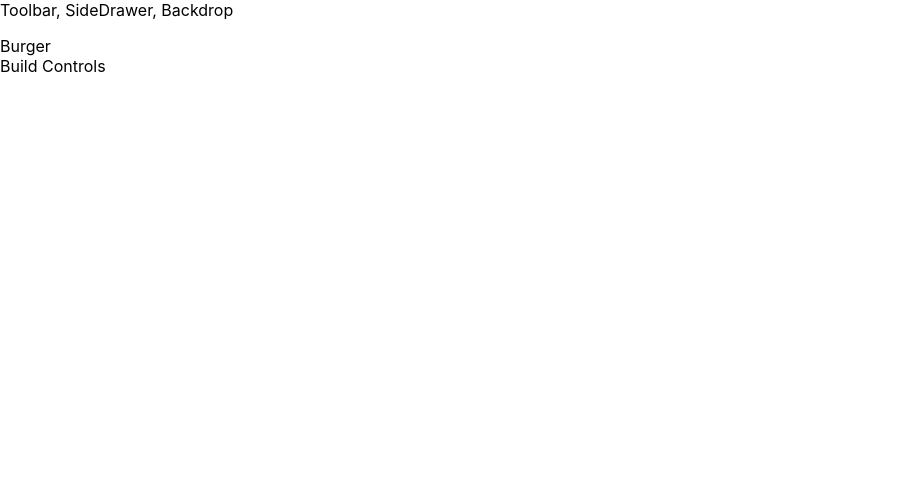
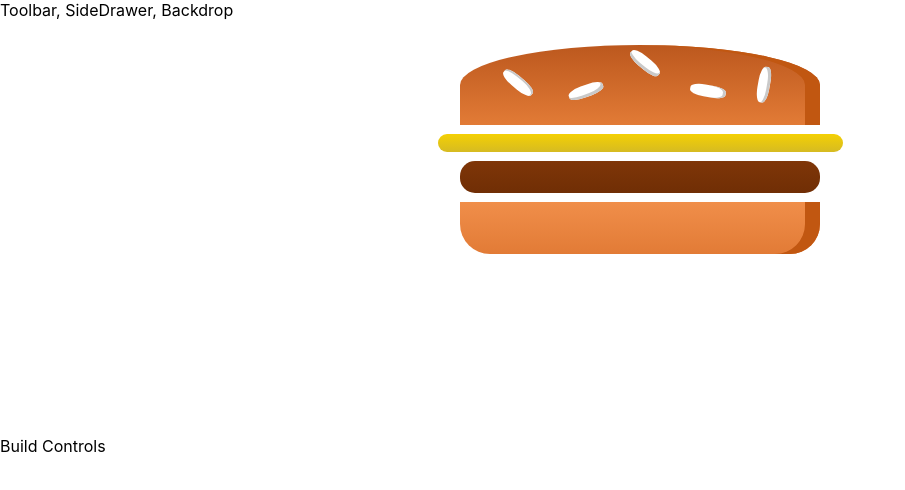
Before and after one commit to yanan5/udemy-burger-builder, a React app in the folder burder-builder/: page / in a window 1280 px wide. Shown: the top 490 px of the page, without its empty margins (0-905 px from the left). Built offline with nearby package versions, Linux system fonts and the light colour scheme.

Commit message:
added the static burger builder

```diff
--- a/burder-builder/src/App.js
+++ b/burder-builder/src/App.js
@@ -1,6 +1,6 @@
 import React from "react";
 import Layout from "./components/Layout/Layout";
-import BurgerBuilder from './components/BurgerBuilder/BurgerBuilder';
+import BurgerBuilder from './containers/BurgerBuilder/BurgerBuilder';
 
 function App() {
   return (
--- a/burder-builder/src/components/Burger/Burger.js
+++ b/burder-builder/src/components/Burger/Burger.js
@@ -0,0 +1,17 @@
+import React from "react";
+import classes from "./Burger.module.css";
+import BurgerIngredients from "./BurgerIngredients/BurgerIngredients";
+const burger = props => {
+  return (
+    <div className={classes.Burger}>
+      <BurgerIngredients type="bread-top" />
+
+      <BurgerIngredients type="cheese" />
+
+      <BurgerIngredients type="meat" />
+      <BurgerIngredients type="bread-bottom" />
+    </div>
+  );
+};
+
+export default burger;
--- /dev/null
+++ b/burder-builder/src/components/Burger/Burger.module.css
@@ -0,0 +1,30 @@
+.Burger {
+  width: 100%;
+  margin: auto;
+  height: 250px;
+  overflow: auto;
+  text-align: center;
+  font-weight: bold;
+  font-size: 1.2rem;
+}
+
+@media (min-width: 1000px) and (min-height: 700px) {
+  .Burger {
+    width: 700px;
+    height: 600px;
+  }
+}
+
+@media (min-width: 500px) and (min-height: 401px) {
+  .Burger {
+    width: 450px;
+    height: 400px;
+  }
+}
+
+@media (min-width: 500px) and (max-height: 400px) {
+  .Burger {
+    width: 350px;
+    height: 300px;
+  }
+}
--- a/burder-builder/src/components/Burger/BurgerIngredients/BurgerIngredients.js
+++ b/burder-builder/src/components/Burger/BurgerIngredients/BurgerIngredients.js
@@ -2,7 +2,7 @@ import React, { Component } from "react";
 import classes from "./BurgerIngredient.module.css";
 import PropTypes from "prop-types";
 
-class BurgerIngredient extends Component {
+class BurgerIngredients extends Component {
   render() {
     let ingredient = null;
     switch (this.props.type) {
@@ -36,7 +36,7 @@ class BurgerIngredient extends Component {
   }
 }
 
-BurgerIngredient.propTypes = {
+BurgerIngredients.propTypes = {
   type: PropTypes.string.isRequired
 };
-export default BurgerIngredient;
+export default BurgerIngredients;
--- a/burder-builder/src/components/BurgerBuilder/BurgerBuilder.js
+++ b/burder-builder/src/containers/BurgerBuilder/BurgerBuilder.js
@@ -1,11 +1,12 @@
 import React, { Component } from "react";
+import Burger from "../../components/Burger/Burger";
 import Auxillary from "../../hoc/Auxillary";
 
 class BurgerBuilder extends Component {
   render() {
     return (
       <Auxillary>
-        <div>Burger</div>
+        <Burger />
         <div>Build Controls</div>
       </Auxillary>
     );
```
Also changed, not shown: 2 other files (tests, documents, lock files or other folders).
